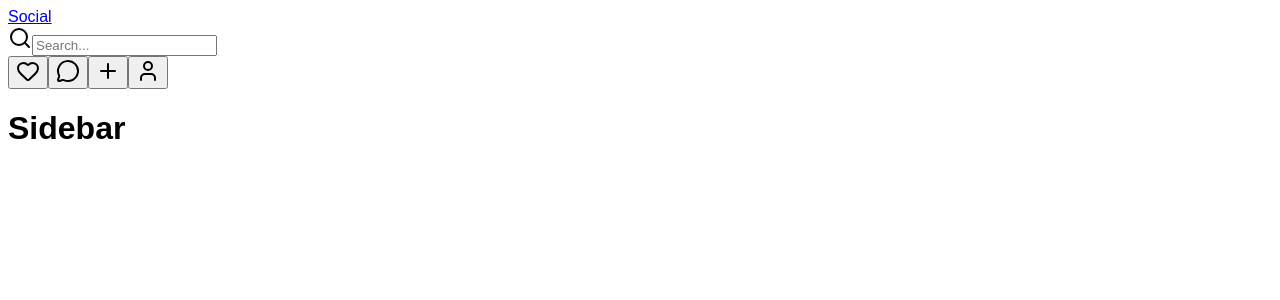
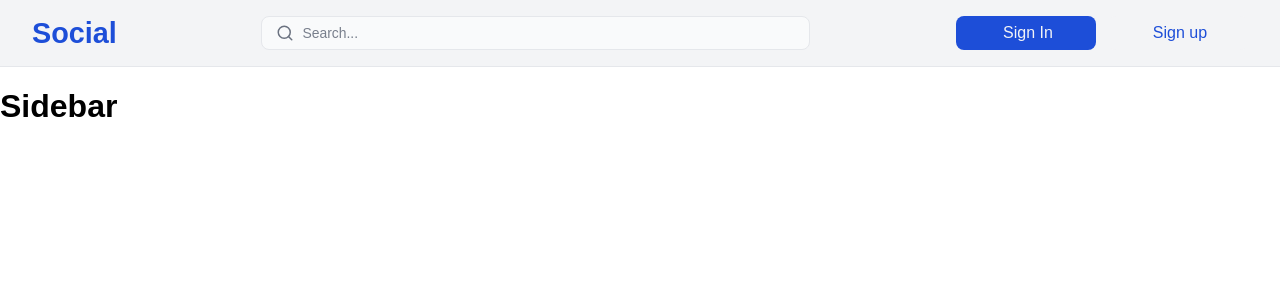
Before and after one commit to Radolsav16/social-media-app-frontend, a Next.js app: page / in a window 1280 px wide. Shown: the top 300 px of the page. Built offline with nearby package versions, Linux system fonts and the light colour scheme.

Commit message:
style header

```diff
--- a/src/app/globals.scss
+++ b/src/app/globals.scss
@@ -1,3 +1,9 @@
+$fonts:Arial, Helvetica, sans-serif;
+
+
+
 body {
-  font-family: Arial, Helvetica, sans-serif;
+  font-family: $fonts;
+  margin: 0;
+  padding: 0;
 }
--- a/src/components/header/Header.module.scss
+++ b/src/components/header/Header.module.scss
@@ -1,7 +1,145 @@
-$primary-color: #0070f3;
-.title {
-  color: $primary-color;
-  &:hover {
-    color: darken($primary-color, 10%);
+$primary-color: #1d4ed8;
+$background-color: #f3f4f6;
+$text-color: #111827;
+$muted-color: #6b7280;
+$border-color: #e5e7eb;
+$border-radius: 0.5rem;
+
+.header {
+  background-color: $background-color;
+  border-bottom: 1px solid $border-color;
+  position: sticky;
+  top: 0;
+  z-index: 50;
+
+  .header-nav {
+    max-width: 1600px;
+    padding: 1rem 2rem;
+
+    display: flex;
+    justify-content: space-between;
+    align-items: center;
+    gap: 1.5rem;
+
+    .header-nav-left-section {
+      font-size: 1.8rem;
+      font-weight: 700;
+
+      .header-nav-left-section-link {
+        color: $primary-color;
+        text-decoration: none;
+
+        &:hover {
+          opacity: 0.8;
+        }
+      }
+    }
+
+    .header-nav-middle-section {
+      flex: 1;
+      max-width: 550px;
+      position: relative;
+
+      .header-nav-middle-section-input {
+        width: 90%;
+        padding: 0.5rem 0.75rem 0.5rem 2.5rem;
+        border: 1px solid $border-color;
+        border-radius: $border-radius;
+        font-size: 0.87rem;
+        background-color: #f9fafb;
+        color: $text-color;
+
+        &:focus {
+          outline: none;
+          background-color: #fff;
+        }
+
+        &::placeholder {
+          color: $muted-color;
+          opacity: 0.9;
+        }
+      }
+
+      svg {
+        position: absolute;
+        left: 0.75rem;
+        top: 50%;
+        transform: translateY(-50%);
+        color: $muted-color;
+        height: 18px;
+      }
+    }
+
+    /* Right icons */
+    .header-nav-right-section {
+      display: flex;
+      gap: 0.75rem;
+
+      .header-nav-right-section-button {
+        background: none;
+        border: none;
+        cursor: pointer;
+        padding: 0.5rem;
+        border-radius: 50%;
+        transition: background-color 0.2s;
+        svg {
+          width: 20px;
+          height: 20px;
+          color: $text-color;
+        }
+      }
+      .header-nav-right-section-button-auth-in {
+        background-color: $primary-color;
+        color: $background-color;
+        padding: 0.5rem 0.75rem 0.5rem 1rem;
+        border-radius: $border-radius;
+        border: none;
+        width: 7rem;
+        text-align: center;
+        text-decoration: none;
+        &:hover {
+          opacity: 0.8;
+          cursor: pointer;
+        }
+      }
+      .header-nav-right-section-button-auth-up {
+        background-color: $background-color;
+        color: $primary-color;
+        padding: 0.5rem 0.75rem 0.5rem 1rem;
+        border-radius: $border-radius;
+        border: none;
+        width: 7rem;
+        text-decoration: none;
+        text-align: center;
+        &:hover {
+          opacity: 0.8;
+          cursor: pointer;
+        }
+      }
+    }
   }
 }
+
+@media (max-width: 795px) {
+  .header {
+    .header-nav {
+      padding: 0.5rem;
+
+      .header-nav-middle-section {
+        display: none;
+      }
+      .header-nav-right-section {
+        gap: 0.5rem;
+
+        .header-nav-right-section-button {
+          padding: 0.25rem;
+
+          svg {
+            width: 18px;
+            height: 18px;
+          }
+        }
+      }
+    }
+  }
+}
--- a/src/components/header/Header.tsx
+++ b/src/components/header/Header.tsx
@@ -2,43 +2,60 @@
 
 import Link from "next/link";
 import { Heart, MessageCircle, Plus, Search, User } from "lucide-react";
-import styles from './Header.module.scss'
+import s from "./Header.module.scss";
 export default function Header() {
-  const isAuth = false; // mock
+  const isAuth = false; // Mock !!
   return (
-    <header className="header">
-      <nav className="header-nav">
-        <div className="header-nav-left-section">
-          <Link href={"/"} className="header-nav-left-section-link">
+    <header className={s["header"]}>
+      <nav className={s["header-nav"]}>
+        <div className={s["header-nav-left-section"]}>
+          <Link href={"/"} className={s["header-nav-left-section-link"]}>
             Social
           </Link>
         </div>
 
-        <div className="header-nav-middle-section">
-            <div>
-                <Search className="absolute left-2.5 top-2.5 h-4 w-4 text-muted-foreground" />
+        <div className={s["header-nav-middle-section"]}>
+          <Search />
           <input
             type="text"
             placeholder="Search..."
-            className="header-nav-middle-section-input"
+            className={s["header-nav-middle-section-input"]}
+            name="search"
           />
-            </div>
-
         </div>
 
-        <div className="header-nav-right-section">
-          <button>
-            <Heart className="h-5 w-5" />
-          </button>
-          <button>
-            <MessageCircle className="h-5 w-5" />
-          </button>
-          <button>
-            <Plus className="h-5 w-5" />
-          </button>
-          <button>
-            <User className="h-5 w-5" />
-          </button>
+        <div className={s["header-nav-right-section"]}>
+          {isAuth ? (
+            <>
+              <button className={s["header-nav-right-section-button"]}>
+                <Heart className={s["heart-icon"]} />
+              </button>
+              <button className={s["header-nav-right-section-button"]}>
+                <MessageCircle className={s["message-icon"]} />
+              </button>
+              <button className={s["header-nav-right-section-button"]}>
+                <Plus className={s["plus-icon"]} />
+              </button>
+              <button className={s["header-nav-right-section-button"]}>
+                <User className={s["profile-icon"]} />
+              </button>
+            </>
+          ) : (
+            <>
+              <Link
+                className={s["header-nav-right-section-button-auth-in"]}
+                href={"/sign-in"}
+              >
+                Sign In
+              </Link>
+              <Link
+                className={s["header-nav-right-section-button-auth-up"]}
+                href={"/sign-up"}
+              >
+                Sign up
+              </Link>
+            </>
+          )}
         </div>
       </nav>
     </header>
```
